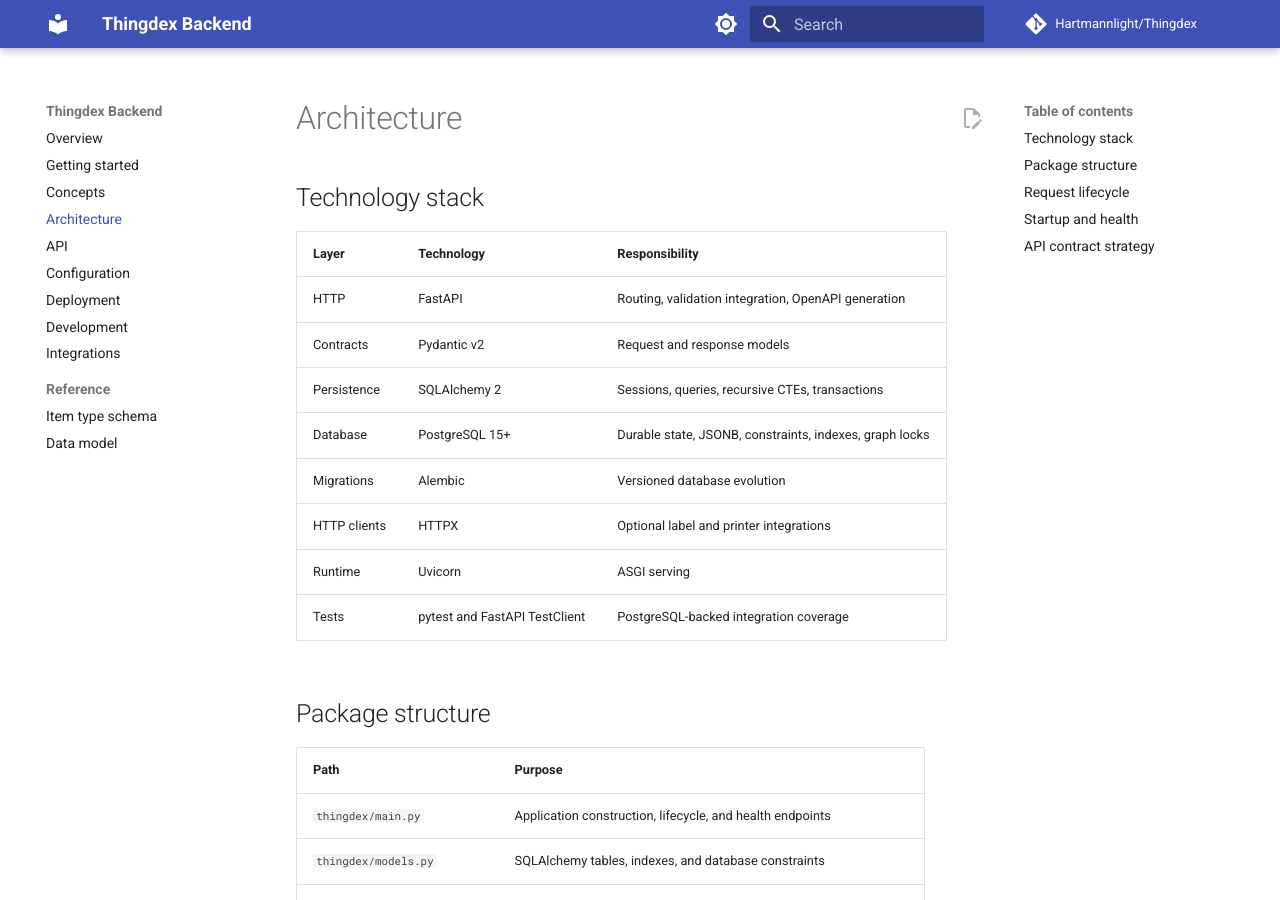
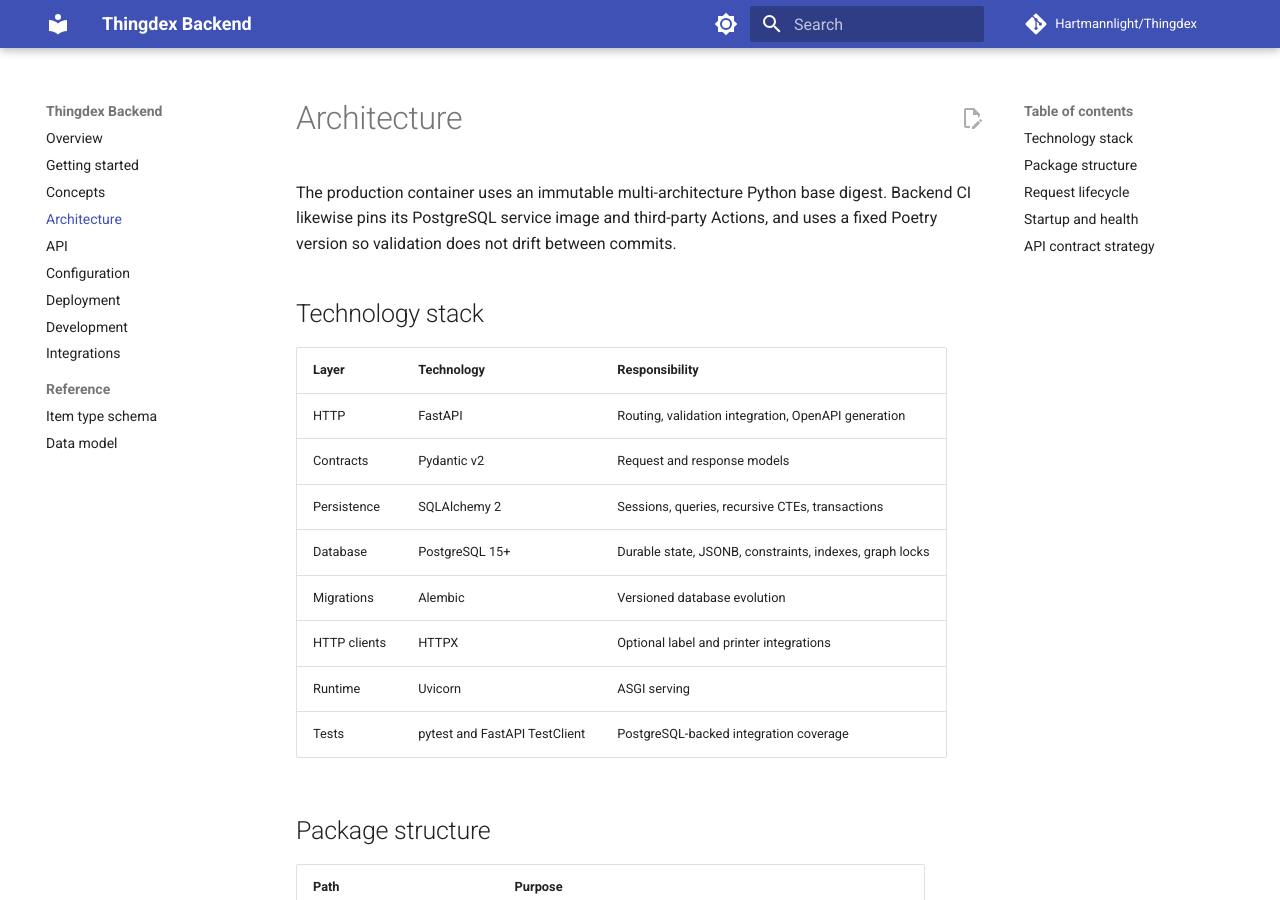
Before and after one commit to Hartmannlight/Thingdex, an MkDocs documentation site: the page built from docs/architecture.md, in a window 1280 px wide and 900 px high. Built offline with MkDocs 1.6.1 and Material for MkDocs 9.7.7, drawn with Linux system fonts in a browser that asks for light colours; comment, search, counter and statistics services are not loaded.

Commit message:
build(container): Pin Thingdex runtime foundations

```diff
--- a/docs/architecture.md
+++ b/docs/architecture.md
@@ -1,4 +1,9 @@
 # Architecture
+
+The production container uses an immutable multi-architecture Python base
+digest. Backend CI likewise pins its PostgreSQL service image and third-party
+Actions, and uses a fixed Poetry version so validation does not drift between
+commits.
 
 ## Technology stack
 
```
Also changed, not shown: 2 other files.
